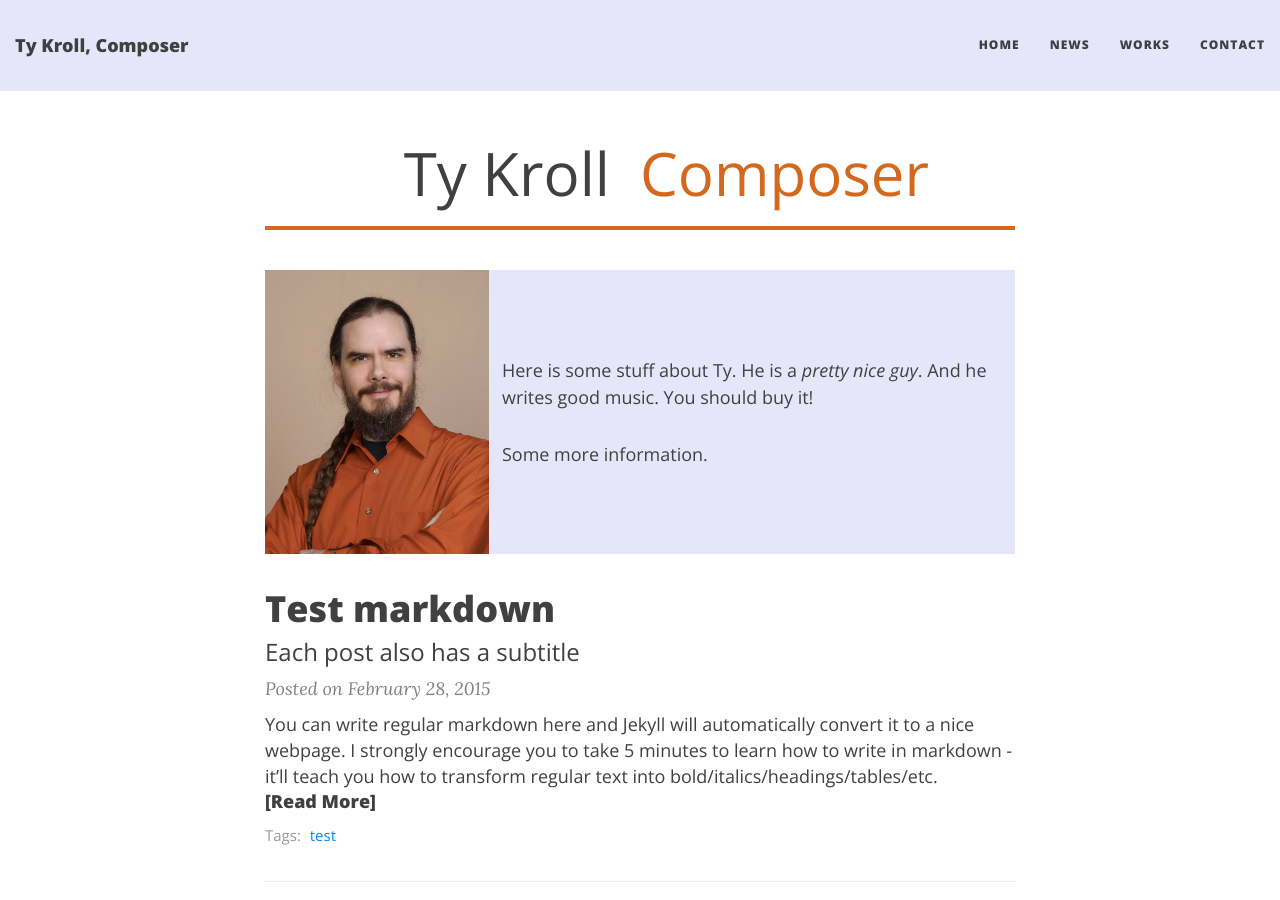
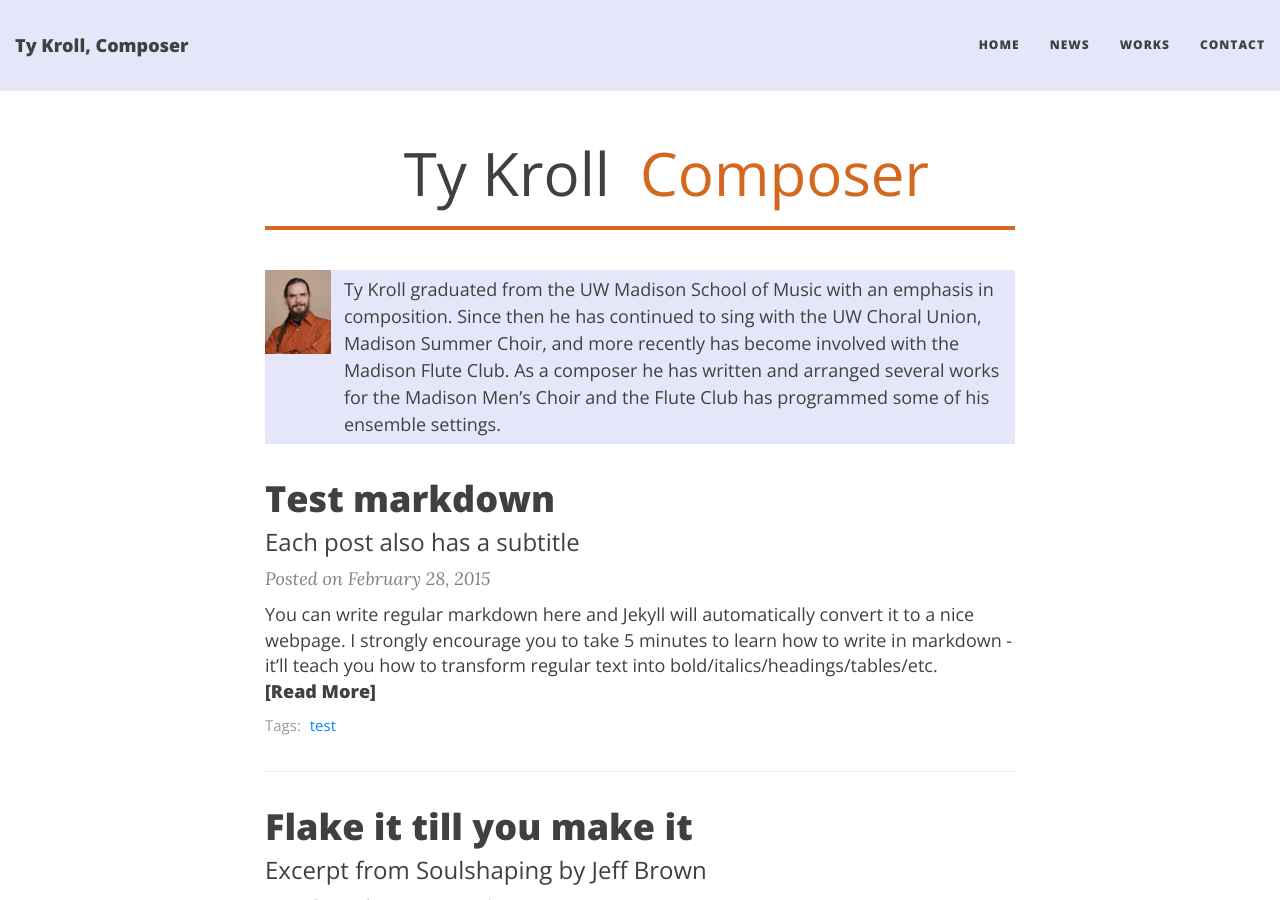
Before and after one commit to ctrueden/tykroll.com, a Jekyll site: the page built from index.html, in a window 1280 px wide and 900 px high. Built offline with Jekyll 4.4.1, drawn with Linux system fonts in a browser that asks for light colours; nearby versions of some CDN libraries; the list of posts is cut into pages by our own code.

Commit message:
Writing real bio blurb

```diff
--- a/index.html
+++ b/index.html
@@ -28,11 +28,8 @@ use-site-title: true
 			include_relative bio.md
 			-->
 			<p>
-			Here is some stuff about Ty. He is a <em>pretty nice guy</em>.
-			And he writes good music. You should buy it!
-			</p>
-			<p>
-			Some more information.
+			Ty Kroll graduated from the UW Madison School of Music with an emphasis in composition.
+			Since then he has continued to sing with the UW Choral Union, Madison Summer Choir, and more recently has become involved with the Madison Flute Club. As a composer he has written and arranged several works for the Madison Men’s Choir and the Flute Club has programmed some of his ensemble settings.
 			</p>
 		</td>
 	</tr>
```
